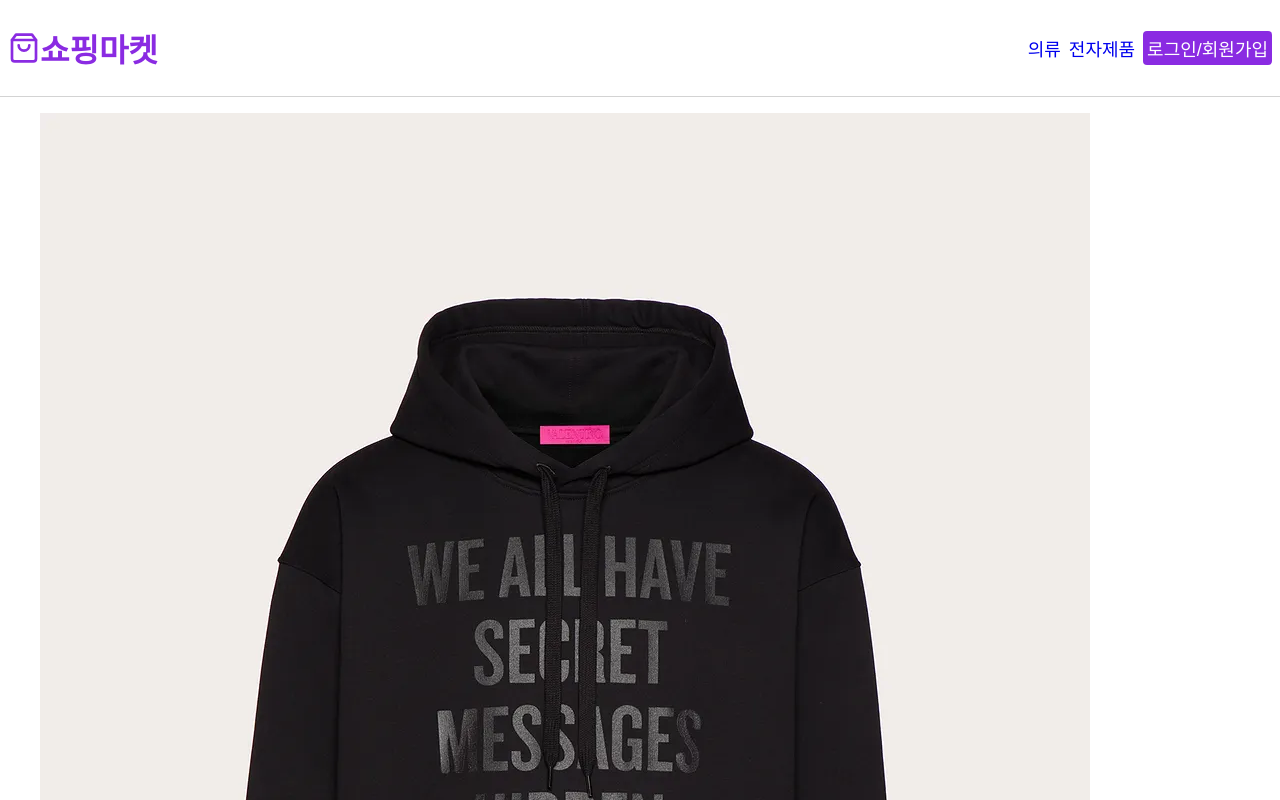
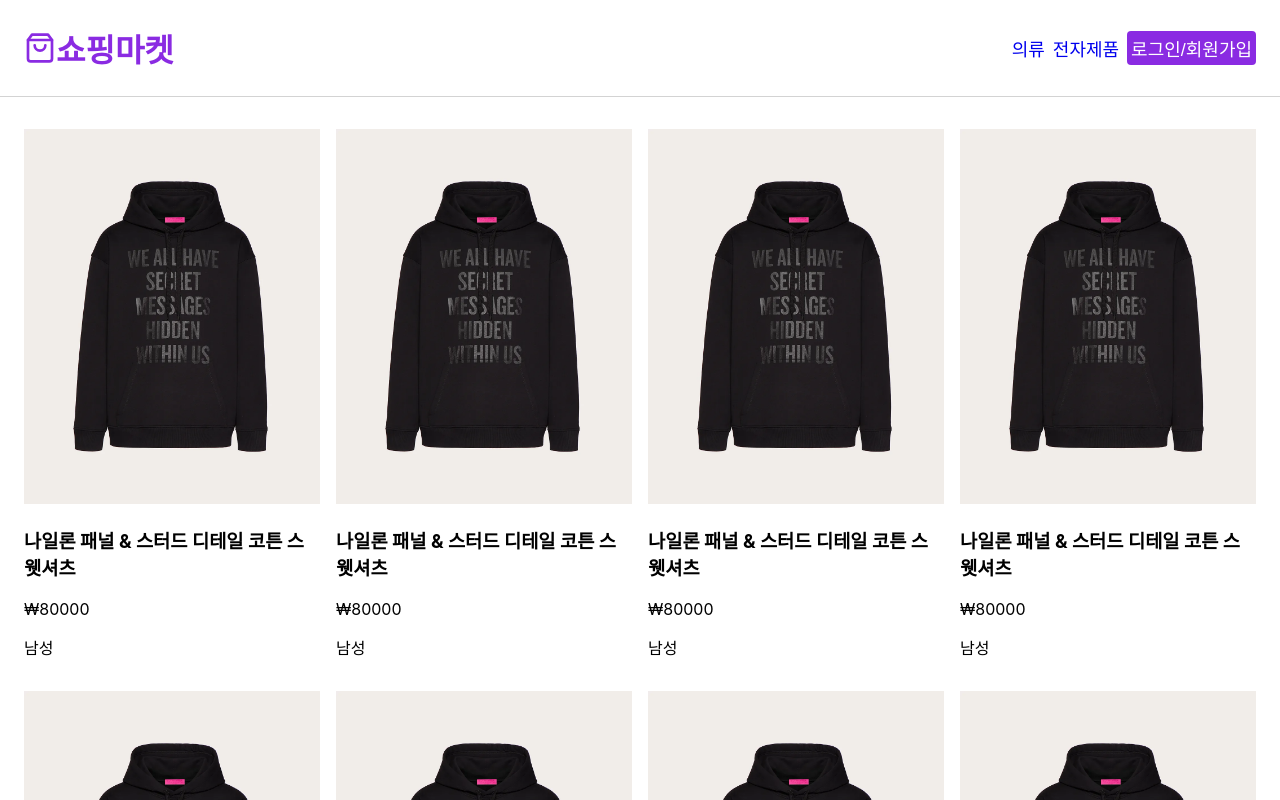
Before and after one commit to pji0219/shopping-market-client, a React (Create React App) app: page /clothes in a window 1280 px wide. Shown: the top 800 px of the page. Built offline with nearby package versions, Linux system fonts and the light colour scheme.

Commit message:
feat: 의류 상품 조회 페이지 구현

```diff
--- a/src/clothes/page/Clothes.tsx
+++ b/src/clothes/page/Clothes.tsx
@@ -9,6 +9,116 @@ const data: Product[] = [
     description:
       '가슴 부분에 나일론 패널 및 스터드 디테일을 구성한 후드 코튼 스웻셔츠',
     id: '1',
+    image: 'image/2.jpg',
+    options: ['XS', 'S', 'M', 'L', 'XL'],
+    price: 80000,
+    title: '나일론 패널 & 스터드 디테일 코튼 스웻셔츠',
+  },
+  {
+    category: '남성',
+    description:
+      '가슴 부분에 나일론 패널 및 스터드 디테일을 구성한 후드 코튼 스웻셔츠',
+    id: '2',
+    image: 'image/2.jpg',
+    options: ['XS', 'S', 'M', 'L', 'XL'],
+    price: 80000,
+    title: '나일론 패널 & 스터드 디테일 코튼 스웻셔츠',
+  },
+  {
+    category: '남성',
+    description:
+      '가슴 부분에 나일론 패널 및 스터드 디테일을 구성한 후드 코튼 스웻셔츠',
+    id: '3',
+    image: 'image/2.jpg',
+    options: ['XS', 'S', 'M', 'L', 'XL'],
+    price: 80000,
+    title: '나일론 패널 & 스터드 디테일 코튼 스웻셔츠',
+  },
+  {
+    category: '남성',
+    description:
+      '가슴 부분에 나일론 패널 및 스터드 디테일을 구성한 후드 코튼 스웻셔츠',
+    id: '4',
+    image: 'image/2.jpg',
+    options: ['XS', 'S', 'M', 'L', 'XL'],
+    price: 80000,
+    title: '나일론 패널 & 스터드 디테일 코튼 스웻셔츠',
+  },
+  {
+    category: '남성',
+    description:
+      '가슴 부분에 나일론 패널 및 스터드 디테일을 구성한 후드 코튼 스웻셔츠',
+    id: '5',
+    image: 'image/2.jpg',
+    options: ['XS', 'S', 'M', 'L', 'XL'],
+    price: 80000,
+    title: '나일론 패널 & 스터드 디테일 코튼 스웻셔츠',
+  },
+  {
+    category: '남성',
+    description:
+      '가슴 부분에 나일론 패널 및 스터드 디테일을 구성한 후드 코튼 스웻셔츠',
+    id: '6',
+    image: 'image/2.jpg',
+    options: ['XS', 'S', 'M', 'L', 'XL'],
+    price: 80000,
+    title: '나일론 패널 & 스터드 디테일 코튼 스웻셔츠',
+  },
+  {
+    category: '남성',
+    description:
+      '가슴 부분에 나일론 패널 및 스터드 디테일을 구성한 후드 코튼 스웻셔츠',
+    id: '7',
+    image: 'image/2.jpg',
+    options: ['XS', 'S', 'M', 'L', 'XL'],
+    price: 80000,
+    title: '나일론 패널 & 스터드 디테일 코튼 스웻셔츠',
+  },
+  {
+    category: '남성',
+    description:
+      '가슴 부분에 나일론 패널 및 스터드 디테일을 구성한 후드 코튼 스웻셔츠',
+    id: '8',
+    image: 'image/2.jpg',
+    options: ['XS', 'S', 'M', 'L', 'XL'],
+    price: 80000,
+    title: '나일론 패널 & 스터드 디테일 코튼 스웻셔츠',
+  },
+  {
+    category: '남성',
+    description:
+      '가슴 부분에 나일론 패널 및 스터드 디테일을 구성한 후드 코튼 스웻셔츠',
+    id: '9',
+    image: 'image/2.jpg',
+    options: ['XS', 'S', 'M', 'L', 'XL'],
+    price: 80000,
+    title: '나일론 패널 & 스터드 디테일 코튼 스웻셔츠',
+  },
+  {
+    category: '남성',
+    description:
+      '가슴 부분에 나일론 패널 및 스터드 디테일을 구성한 후드 코튼 스웻셔츠',
+    id: '10',
+    image: 'image/2.jpg',
+    options: ['XS', 'S', 'M', 'L', 'XL'],
+    price: 80000,
+    title: '나일론 패널 & 스터드 디테일 코튼 스웻셔츠',
+  },
+  {
+    category: '남성',
+    description:
+      '가슴 부분에 나일론 패널 및 스터드 디테일을 구성한 후드 코튼 스웻셔츠',
+    id: '11',
+    image: 'image/2.jpg',
+    options: ['XS', 'S', 'M', 'L', 'XL'],
+    price: 80000,
+    title: '나일론 패널 & 스터드 디테일 코튼 스웻셔츠',
+  },
+  {
+    category: '남성',
+    description:
+      '가슴 부분에 나일론 패널 및 스터드 디테일을 구성한 후드 코튼 스웻셔츠',
+    id: '12',
     image: 'image/2.jpg',
     options: ['XS', 'S', 'M', 'L', 'XL'],
     price: 80000,
--- a/src/common/components/Navbar.tsx
+++ b/src/common/components/Navbar.tsx
@@ -44,7 +44,7 @@ const Header = styled.header`
   display: flex;
   justify-content: space-between;
   border-bottom: 1px solid lightgray;
-  padding: 8px;
+  padding: 8px 24px;
 
   & nav {
     display: flex;
--- a/src/common/components/ProductCard.tsx
+++ b/src/common/components/ProductCard.tsx
@@ -20,4 +20,9 @@ const ProductCard: React.FC<Props> = ({
 
 export default ProductCard;
 
-const Card = styled.li``;
+const Card = styled.li`
+  & img {
+    width: 100%;
+  }
+  cursor: pointer;
+`;
--- a/src/common/components/Products.tsx
+++ b/src/common/components/Products.tsx
@@ -16,4 +16,9 @@ const Products: React.FC<ProductItems> = ({ products }) => {
 
 export default Products;
 
-const ProductList = styled.ul``;
+const ProductList = styled.ul`
+  display: grid;
+  padding: 16px 24px;
+  grid-template-columns: repeat(4, 1fr);
+  gap: 16px;
+`;
```
